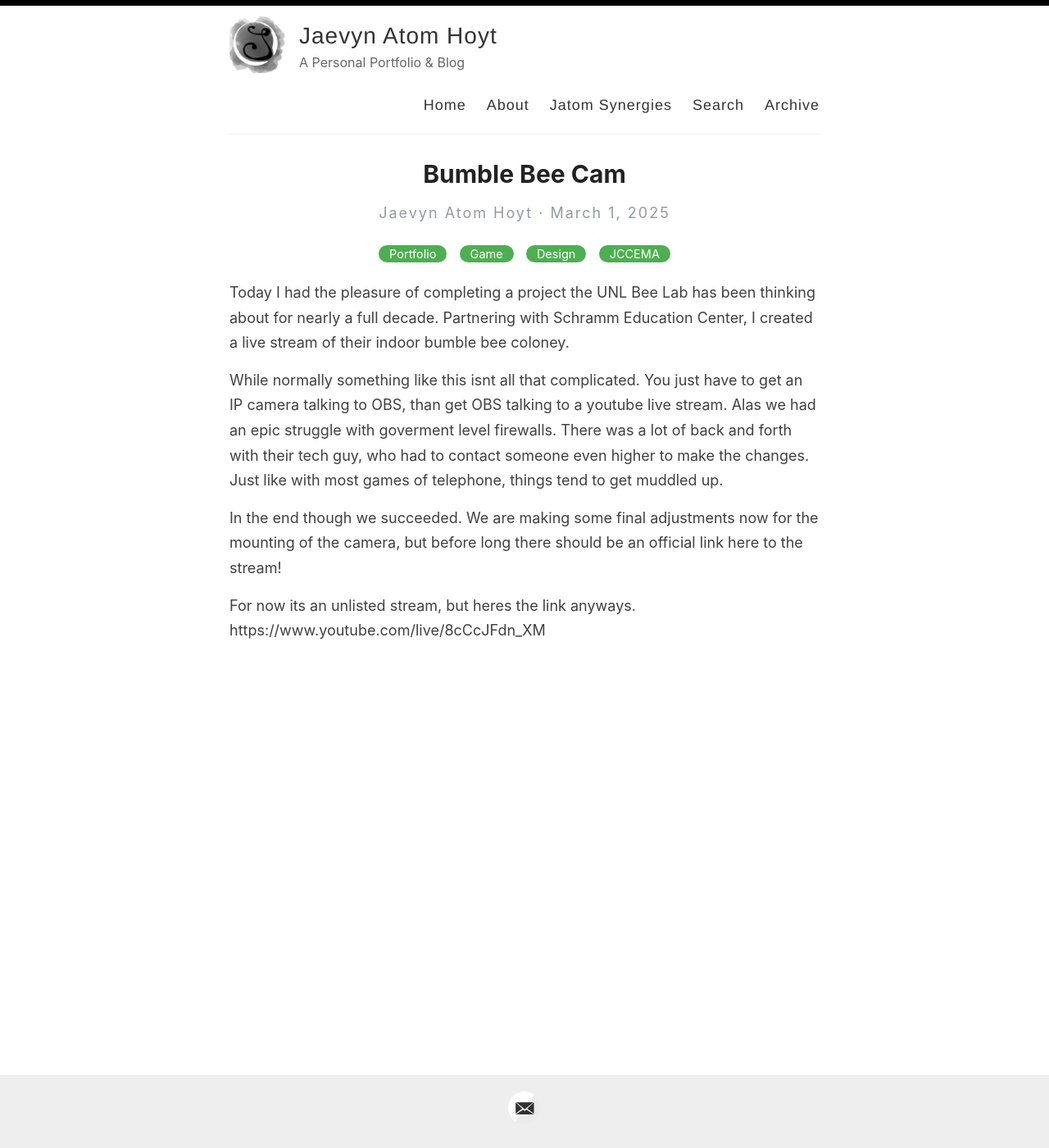
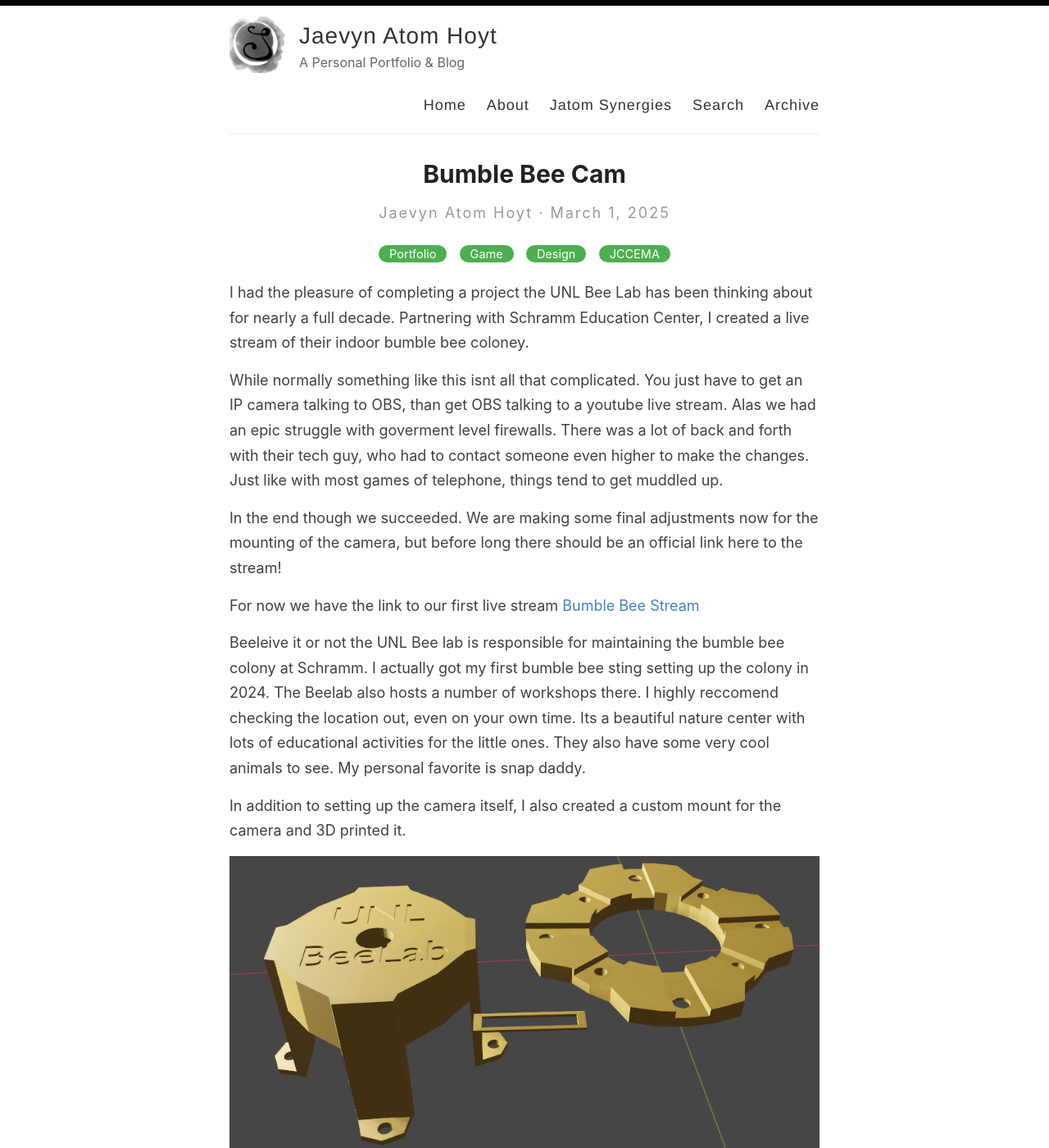
Before and after one commit to cattacular/cattacular.github.io, a Jekyll site: the page built from _posts/2025-3-1-Bumble-Bee-Live-Stream.md, in a window 1280 px wide and 1400 px high. Shown: the whole window at 82% size. Built offline with Jekyll 4.4.1, drawn with Linux system fonts in a browser that asks for light colours.

```diff
--- a/_posts/2025-3-1-Bumble-Bee-Live-Stream.md
+++ b/_posts/2025-3-1-Bumble-Bee-Live-Stream.md
@@ -3,13 +3,17 @@
 title: Bumble Bee Cam
 categories: Portfolio Game Design JCCEMA
 ---
-Today I had the pleasure of completing a project the UNL Bee Lab has been thinking about for nearly a full decade. Partnering with Schramm Education Center, I created a live stream of their indoor bumble bee coloney.
+I had the pleasure of completing a project the UNL Bee Lab has been thinking about for nearly a full decade. Partnering with Schramm Education Center, I created a live stream of their indoor bumble bee coloney.
 
 While normally something like this isnt all that complicated. You just have to get an IP camera talking to OBS, than get OBS talking to a youtube live stream. Alas we had an epic struggle with goverment level firewalls. There was a lot of back and forth with their tech guy, who had to contact someone even higher to make the changes. Just like with most games of telephone, things tend to get muddled up.
 
 In the end though we succeeded. We are making some final adjustments now for the mounting of the camera, but before long there should be an official link here to the stream!
 
-For now its an unlisted stream, but heres the link anyways.
-https://www.youtube.com/live/8cCcJFdn_XM
+For now we have the link to our first live stream
+[Bumble Bee Stream](https://www.youtube.com/live/ecgMt0HNtJc?si=fYldzoj5cKZgnLWS)
 
-<!-- ![Image Description]({{ site.baseurl }}/assets/images/Terminus_Me.jpg) -->
+Beeleive it or not the UNL Bee lab is responsible for maintaining the bumble bee colony at Schramm. I actually got my first bumble bee sting setting up the colony in 2024. The Beelab also hosts a number of workshops there. I highly reccomend checking the location out, even on your own time. Its a beautiful nature center with lots of educational activities for the little ones. They also have some very cool animals to see. My personal favorite is snap daddy.
+
+In addition to setting up the camera itself, I also created a custom mount for the camera and 3D printed it.
+
+![---]({{ site.baseurl }}/assets/images/BumbleCamModel.png)
```
Also changed, not shown: _posts/2025-1-30-Sea-Breeze.md (+3 -1 lines), _posts/2025-3-20-Game_Developement.md (+5 -1 lines), _posts/2025-4-26-Cell_Shading.md (added, +11 -0 lines), assets/images/BumbleCamModel.png (added), 1 other file.
